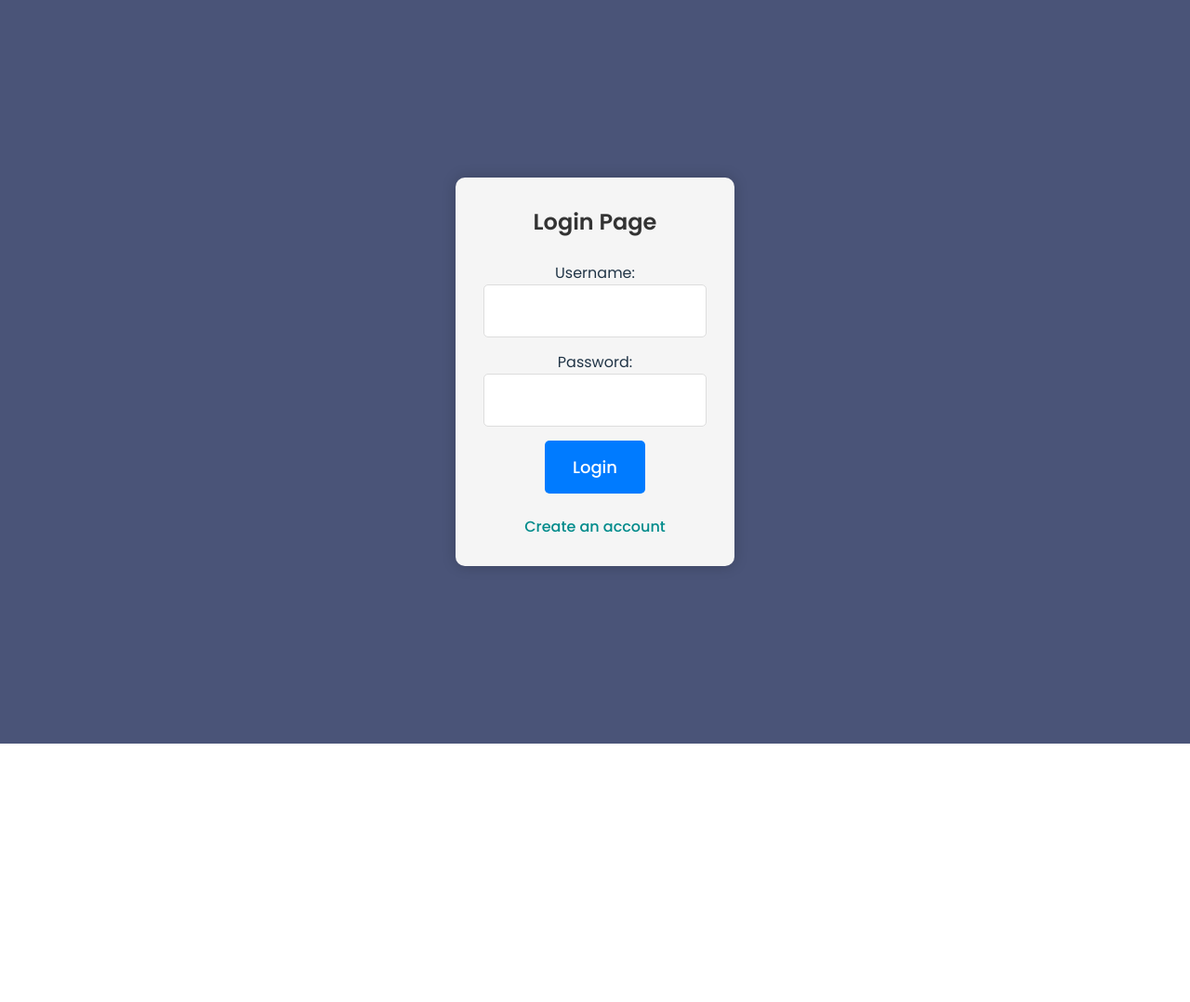
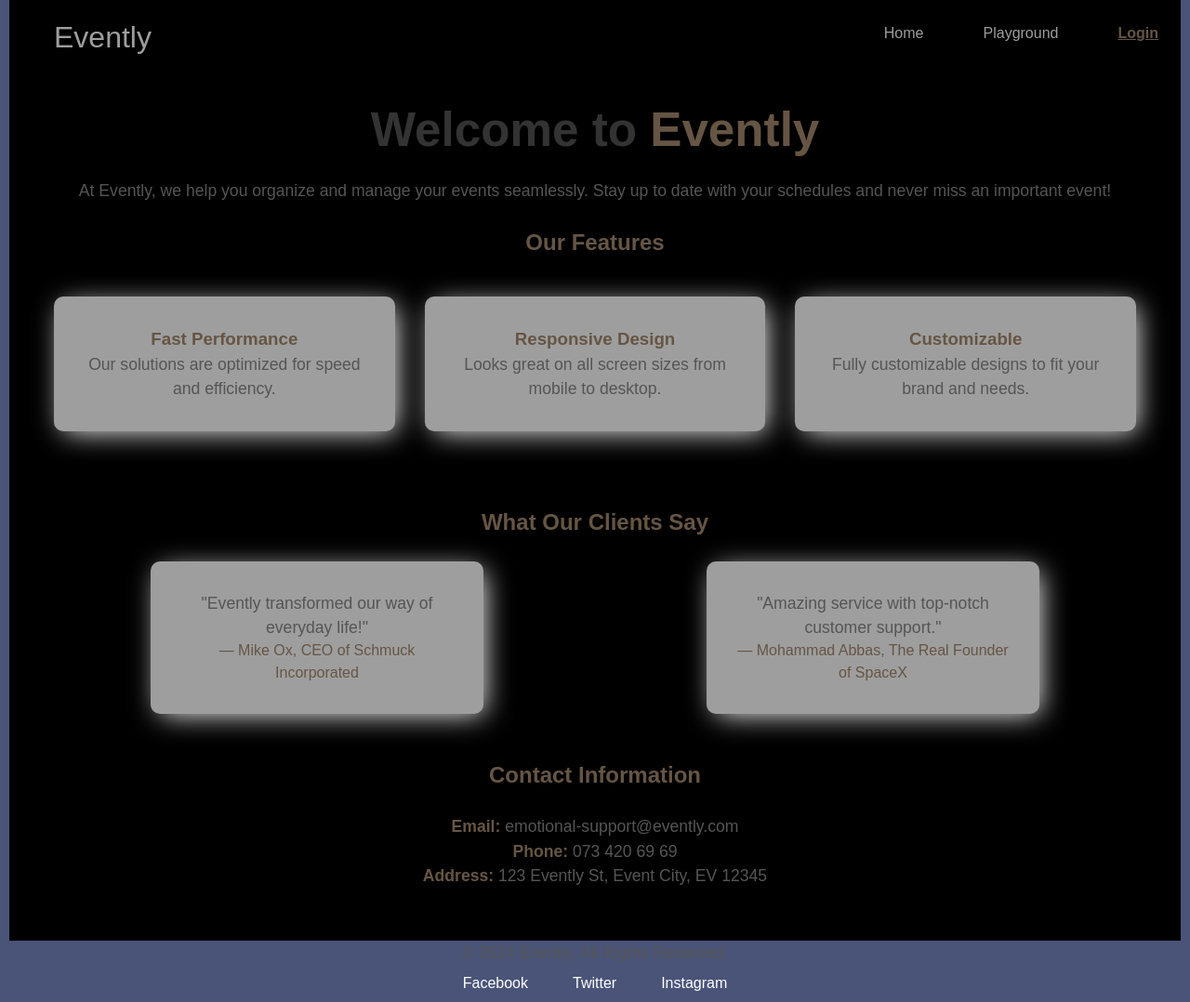
Before and after one commit to mowaab/Online-Event-Scheduling, a React app in the folder EventlyApp/: page / in a window 1280 px wide. Shown: the whole page at 93% size. Before the commit the page ends 800 px from the top, so only its background shows below. Built offline with nearby package versions, Linux system fonts and the light colour scheme; the HTML template or start-up script is replaced by a standard one.

Commit message:
new branch

```diff
--- a/EventlyApp/src/App.jsx
+++ b/EventlyApp/src/App.jsx
@@ -2,9 +2,11 @@
 import React from 'react';
 import { BrowserRouter as Router, Route, Routes } from 'react-router-dom';
 import Login from './View/Login';
-import Dashboard from './View/Dashboard';
+import Homepage from './View/Homepage';
 import Calender from './View/Calender';
 
+import Playground from './View/Playground';
+import Dashboard from './View/Dashboard';
 
 function App() {
 
@@ -14,9 +16,12 @@ function App() {
       <div className="App">
         <Routes>
 
-          <Route path="/" element={<Login />} />
+          <Route path="/" element={<Homepage />} />
+          <Route path="/login" element={<Login />} />
+          <Route path="/calender" element={<Calender />} />
+
           <Route path="/dashboard" element={<Dashboard />} />
-          <Route path="/calender" element={<Calender />} />
+          <Route path="/playground" element={<Playground />} />
 
         </Routes>
       </div>
--- /dev/null
+++ b/EventlyApp/src/View/Homepage.css
@@ -0,0 +1,115 @@
+body {
+  font-family: Arial, sans-serif;
+  margin: 0;
+  padding: 0;
+  box-sizing: border-box;
+}
+
+h1 {
+  color: #333;
+}
+
+p {
+  font-size: 1.1rem;
+  color: #555;
+  line-height: 1.5;
+}
+.navbar {
+  display: flex;
+  justify-content: space-between;
+  background-color: #000000;
+  padding: 1rem;
+}
+
+.navbar .logo {
+  color: rgb(158, 158, 158);
+  font-size: 2rem;
+  margin-left: 2rem;
+
+}
+
+.nav-links {
+  list-style: none;
+  display: flex;
+}
+
+.nav-links li {
+  margin-left: 3rem;
+}
+
+.nav-links a {
+  color: rgb(158, 158, 158);
+  text-decoration: none;
+}
+
+
+
+@media (max-width: 768px) {
+  .hero {
+    background-size: contain;  /* On smaller screens, adjust image size */
+    height: 50vh;  /* Reduce section height */
+  }
+}
+
+
+.features {
+  padding: 2rem;
+  background-color: #000000;
+}
+
+.feature-grid {
+  display: flex;
+  justify-content: space-around;
+}
+
+.feature-item {
+  flex: 1;
+  margin: 1rem;
+  padding: 2rem;
+  background-color:rgb(158, 158, 158);
+
+
+  border-radius: 10px;
+  box-shadow: 5px 5px 30px -5px rgba(255,255,255,1);
+}
+
+.testimonials {
+  background-color: #000000;
+  padding: 2rem;
+}
+
+.testimonial-grid {
+  display: flex;
+  justify-content: space-around;
+}
+
+.testimonial-item {
+
+  background-color: rgb(158, 158, 158);
+  padding: 2rem;
+  border-radius: 10px;
+  max-width: 30%;
+  box-shadow: 5px 5px 30px -5px rgba(255,255,255,1);
+}
+
+.footer {
+  background-color: #000000;
+  color: rgb(255, 255, 255);
+  padding: 2rem;
+  text-align: center;
+}
+
+.social-links {
+  list-style: none;
+  display: flex;
+  justify-content: center;
+}
+
+.social-links li {
+  margin: 0 1rem;
+}
+
+.social-links a {
+  color: white;
+  text-decoration: none;
+}
--- /dev/null
+++ b/EventlyApp/src/View/Homepage.jsx
@@ -0,0 +1,97 @@
+// src/View/Homepage.jsx
+import React from 'react';
+import { Link } from 'react-router-dom';
+import './Homepage.css';
+
+const Navbar = () => (
+    <nav className="navbar">
+      <div className="logo">Evently</div>
+      <ul className="nav-links">
+
+        <li><Link to="/">Home</Link></li>
+        <li><Link to="/playground">Playground</Link></li>
+
+        <li><Link to="/login"><strong><u>Login</u></strong></Link></li>
+      </ul>
+    </nav>
+  );
+
+
+  const Features = () => (
+    <section className="features">
+
+        <h1>Welcome to <strong>Evently</strong></h1> <br />
+      <p>
+        At Evently, we help you organize and manage your events seamlessly.
+        Stay up to date with your schedules and never miss an important event!
+      </p> <br />
+
+
+      <h2>Our Features</h2> <br />
+      <div className="feature-grid">
+        <div className="feature-item">
+          <h3>Fast Performance</h3>
+          <p>Our solutions are optimized for speed and efficiency.</p>
+        </div>
+        <div className="feature-item">
+          <h3>Responsive Design</h3>
+          <p>Looks great on all screen sizes from mobile to desktop.</p>
+        </div>
+        <div className="feature-item">
+          <h3>Customizable</h3>
+          <p>Fully customizable designs to fit your brand and needs.</p>
+        </div>
+      </div>
+    </section>
+  );
+
+  const Testimonials = () => (
+    <section className="testimonials">
+      <h2>What Our Clients Say</h2> <br />
+      <div className="testimonial-grid">
+        <div className="testimonial-item">
+          <p>"Evently transformed our way of everyday life!"</p>
+          <span>— Mike Ox, CEO of Schmuck Incorporated</span>
+        </div>
+        <div className="testimonial-item">
+          <p>"Amazing service with top-notch customer support."</p>
+          <span>— Mohammad Abbas, The Real Founder of SpaceX</span>
+        </div>
+      </div>
+
+      <br /><br />
+      <h2>Contact Information</h2>
+      <br />
+      <p><strong>Email:</strong> emotional-support@evently.com</p>
+      <p><strong>Phone:</strong> 073 420 69 69</p>
+      <p><strong>Address:</strong> 123 Evently St, Event City, EV 12345</p>
+      <br />
+    </section>
+  );
+
+
+  const Footer = () => (
+    <footer>
+      <div className="footer-content">
+        <p>&copy; {new Date().getFullYear()} Evently. All Rights Reserved.</p>
+        <ul className="social-links">
+          <li><a href="https://facebook.com">Facebook</a></li>
+          <li><a href="https://twitter.com">Twitter</a></li>
+          <li><a href="https://instagram.com">Instagram</a></li>
+        </ul>
+      </div>
+    </footer>
+  );
+
+const Homepage = () => {
+  return (
+    <div className="homepage">
+        <Navbar />
+        <Features />
+        <Testimonials />
+        <Footer />
+      </div>
+  );
+};
+
+export default Homepage;
--- /dev/null
+++ b/EventlyApp/src/View/Playground.css
@@ -0,0 +1,57 @@
+.container1 {
+    width: 400px;
+    background-color: #efefef;
+
+    border-radius: 15px;
+    box-shadow: 0 15px 40px rgba(0,0,0,0);
+    margin: auto;
+  }
+  .header1 {
+      text-align: center;
+  }
+
+
+
+
+
+  .container1 header{
+    display: flex;
+    align-items: center;
+    padding: 25px 30px 10px;
+    justify-content: space-between;
+  }
+
+
+
+
+* {
+    font-family: Arial, Verdana, sans-serif;
+    color: #665544;
+    text-align: center;
+}
+body {
+    width: 100%; /*Better way to size window*/
+    margin: 0 auto;} /*Way to center*/
+#content {
+    overflow: auto;} /*Delar upp mellan features*/
+#nav, #feature, #footer {
+    margin: 1%;}
+.column1, .column2, .column3 { /* Sidleds */
+    width: 31.3%;
+    float: left;
+    margin: 1%;}
+.column3 {
+    margin-right: 0%;}
+li {
+    display: inline; 	/* List looks better */
+    padding: 0.5em;}
+#nav, #footer {
+    background-color: #efefef;
+    padding: 0.5em 0;
+    border-radius: 15px;}
+#feature, .article {
+    height: 10em;
+    margin-bottom: 1em;
+    background-color: #efefef;
+    border-radius: 15px;
+} /*  */
--- /dev/null
+++ b/EventlyApp/src/View/Playground.jsx
@@ -0,0 +1,136 @@
+import React from 'react';
+import { LocalizationProvider } from '@mui/x-date-pickers/LocalizationProvider';
+import { AdapterDayjs } from '@mui/x-date-pickers/AdapterDayjs';
+import { DateCalendar } from '@mui/x-date-pickers/DateCalendar';
+import './Playground.css';
+/*
+import { useNavigate, Link } from 'react-router-dom';
+
+
+const navigate = useNavigate();
+const goToProfile = () => {
+    navigate('/profile');
+  };
+  */
+const SetupPage = () => {
+  return (
+    <div>
+        <div id="header">
+
+			<h1>Evently</h1>
+			<div id="nav">
+				<ul>
+					<li><a href="">About</a></li>
+					<li><a href="">Contact</a></li>
+					<li><a href="">Services</a></li>
+					<li><a href="">Profile</a></li>
+				</ul>
+			</div>
+		</div>
+		<div id="content">
+
+            <div className="container1">
+            <br/>
+            <h2 className="header1">Select a Date</h2>
+                <LocalizationProvider dateAdapter={AdapterDayjs}>
+                <DateCalendar />
+                </LocalizationProvider>
+			</div>
+			<div class="article column1">
+				<p>Column One</p>
+			</div>
+			<div class="article column2">
+                <br />
+                <img src="evently.png" height={"120"}/>
+			</div>
+			<div class="article column3">
+				<p>Column Three</p>
+			</div>
+		</div>
+		<div id="footer">
+			<p>&copy; Copyright Evently 2024</p>
+		</div>
+
+
+        <br />
+    <br />
+    <br />
+    <br />
+    <br />
+    <br />
+    <br />
+    <br />
+
+      {/* Menu Bar */}
+      <nav style={{ padding: '10px', backgroundColor: '#333', color: '#fff' }}>
+        <ul style={{ display: 'flex', listStyle: 'none', justifyContent: 'space-around' }}>
+
+
+          <li><img src="evently.png" width={""} height={"20"}/></li>
+          <li><a style={{ color: '#fea' }}>Evently</a></li>
+          <li></li>
+          <li></li>
+          <li></li>
+          <li><a href="#profile" style={{ color: '#fff', textDecoration: 'none' }}>Profile</a></li>
+
+        </ul>
+      </nav>
+
+        <div className="container1">
+        <br/>
+        <h2 className="header1">Select a Date</h2>
+        <LocalizationProvider dateAdapter={AdapterDayjs}>
+        <DateCalendar />
+      </LocalizationProvider>
+        </div>
+
+
+      <nav style={{ padding: '10px', backgroundColor: '#333', color: '#fff' }}>
+        <ul style={{ display: 'flex', listStyle: 'none', justifyContent: 'space-around' }}>
+
+
+          <li> <p>&copy; Copyright Evently 2024</p></li>
+          <li> </li>
+
+        </ul>
+      </nav>
+
+    <br />
+    <br />
+    <br />
+    <br />
+    <br />
+    <br />
+    <br />
+    <br />
+
+
+
+
+      {/* Setup Content
+      <header>
+        <h1>Welcome to WordPress Setup</h1>
+      </header>
+      <section id="theme">
+        <h2>Step 1: Choose Your Theme</h2>
+        <p>Select a theme that suits your style or business.</p>
+        <button>Choose Theme</button>
+      </section>
+      <section id="customize">
+        <h2>Step 2: Customize Your Site</h2>
+        <p>Update colors, fonts, and layouts to fit your brand.</p>
+        <button>Customize</button>
+      </section>
+      <section id="domain">
+        <h2>Step 3: Set Your Domain</h2>
+        <p>Choose a unique domain or connect an existing one.</p>
+        <button>Choose Domain</button>
+      </section>
+      <footer id="finish">
+        <button>Finish Setup</button>
+      </footer> */}
+    </div>
+  );
+}
+
+export default SetupPage;
--- /dev/null
+++ b/package.json
@@ -0,0 +1,5 @@
+{
+  "dependencies": {
+    "react-router-dom": "^6.26.2"
+  }
+}
```
